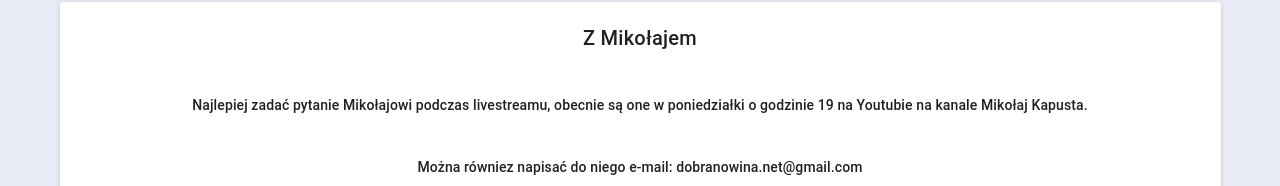
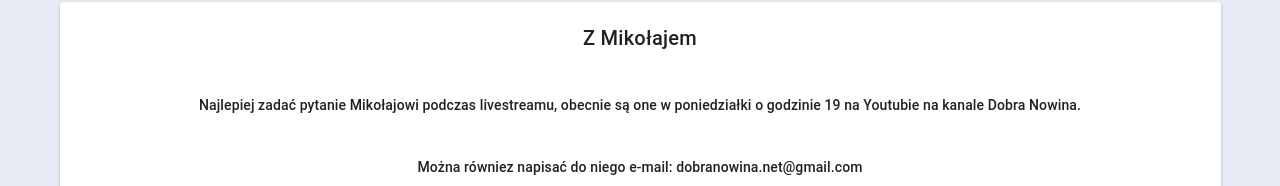
Before and after one commit to Ptimulka/dobranowina, a Vue app: page /contact in a window 1280 px wide. Shown: the part 706-892 px from the top of the page. Built offline with nearby package versions, Linux system fonts and the light colour scheme; a small style sheet from the web is missing; what vue-lazytube would draw is missing.

Commit message:
Change in Contact page

```diff
--- a/src/views/Contact.vue
+++ b/src/views/Contact.vue
@@ -25,7 +25,7 @@
     </div>
     <v-card>
       <h1 class="py-5 title text-center">Z Mikołajem</h1>
-      <h3 class="py-5 px-5 subtitle-2 text-center">Najlepiej zadać pytanie Mikołajowi podczas livestreamu, obecnie są one w poniedziałki o godzinie 19 na Youtubie na kanale Mikołaj Kapusta.</h3>
+      <h3 class="py-5 px-5 subtitle-2 text-center">Najlepiej zadać pytanie Mikołajowi podczas livestreamu, obecnie są one w poniedziałki o godzinie 19 na Youtubie na kanale Dobra Nowina.</h3>
       <h3 class="py-5 px-5 subtitle-2 text-center">Można równiez napisać do niego e-mail: dobranowina.net@gmail.com</h3>
       <h1 class="py-5 title text-center">Z autorką strony</h1>
       <h3 class="py-5 px-5 subtitle-2 text-center">Napisz na: qanda.dobranowina@outlook.com</h3>
```
